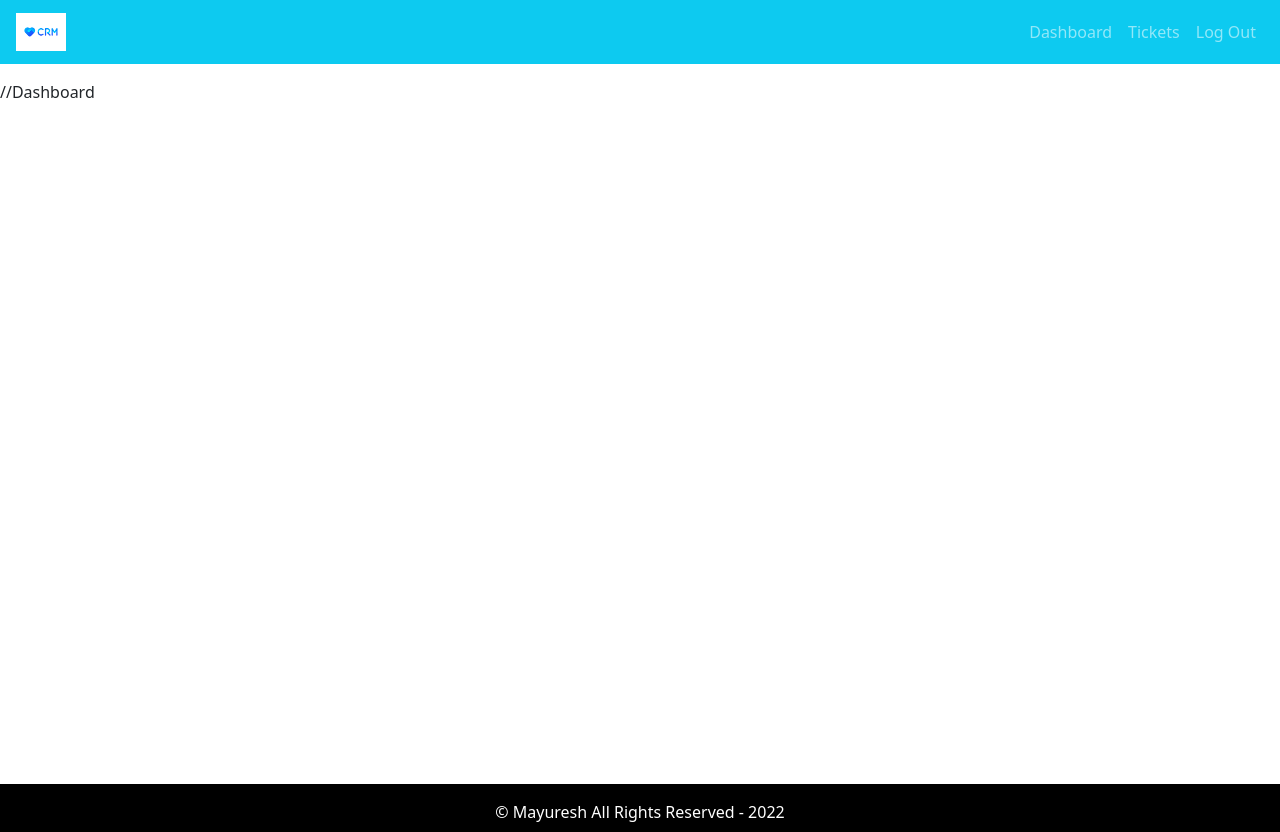
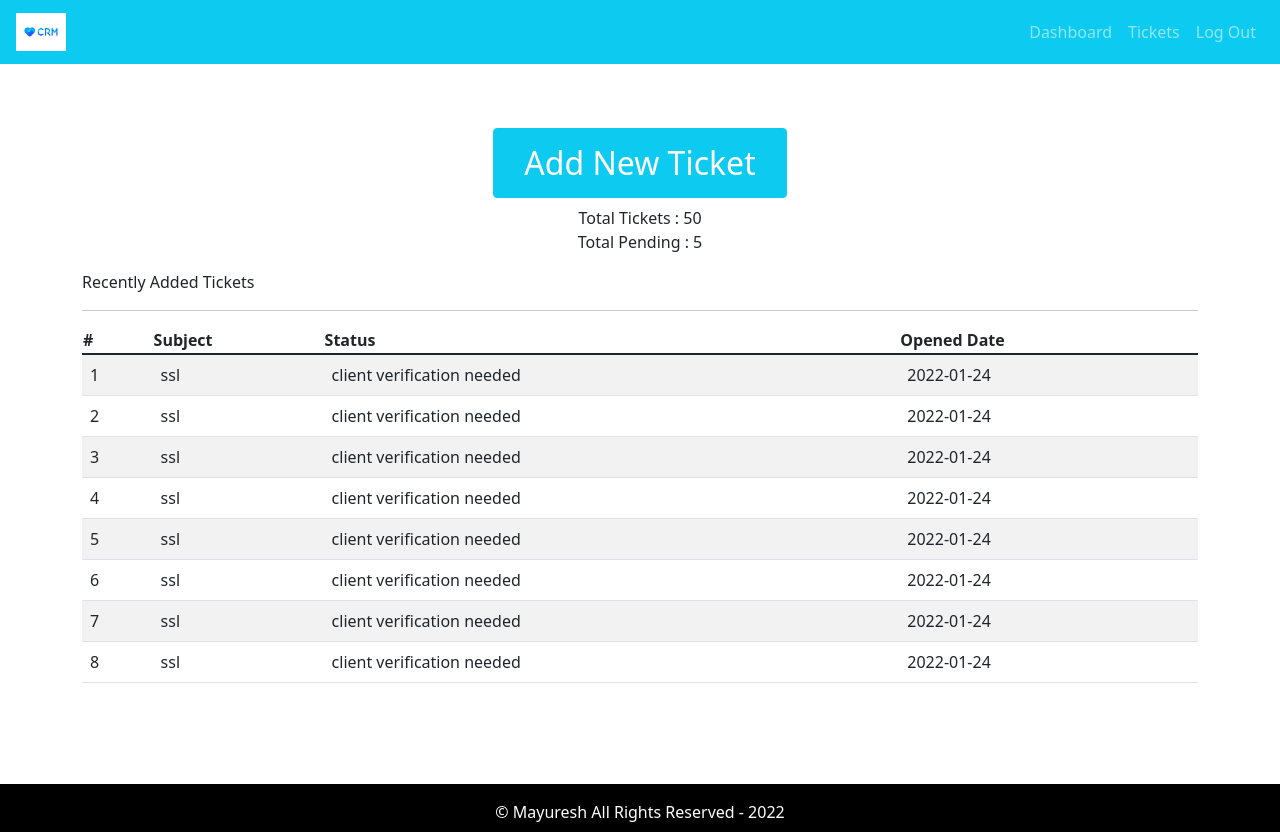
Before and after one commit to mayures/MERN-CRM, a React (Create React App) app in the folder client/: page / in a window 1280 px wide. Built offline with nearby package versions, Linux system fonts and the light colour scheme.

Commit message:
table added

```diff
--- a/client/src/App.js
+++ b/client/src/App.js
@@ -2,12 +2,15 @@
 import Login from "./pages/login/login";
 import './App.css';
 import { DefaultLayout } from './layouts/DefaultLayout';
+import {Dashboard} from './pages/Dashboard/Dashboard'
 
 function App () {
     return (
         <div className="app">
             {/* <Login /> */}
-            <DefaultLayout>//Dashboard</DefaultLayout>
+            <DefaultLayout>
+                <Dashboard />
+            </DefaultLayout>
         </div>
     )
 }
--- /dev/null
+++ b/client/src/assets/data/dummy-data.json
@@ -0,0 +1,50 @@
+[
+    {
+        "id": 1,
+        "subject":"ssl",
+        "status":"client verification needed",
+        "createdAt":"2022-01-24"
+    },
+    {
+        "id": 2,
+        "subject":"ssl",
+        "status":"client verification needed",
+        "createdAt":"2022-01-24"
+    },
+    {
+        "id": 3,
+        "subject":"ssl",
+        "status":"client verification needed",
+        "createdAt":"2022-01-24"
+    },
+    {
+        "id": 4,
+        "subject":"ssl",
+        "status":"client verification needed",
+        "createdAt":"2022-01-24"
+    },
+    {
+        "id": 5,
+        "subject":"ssl",
+        "status":"client verification needed",
+        "createdAt":"2022-01-24"
+    },
+    {
+        "id": 6,
+        "subject":"ssl",
+        "status":"client verification needed",
+        "createdAt":"2022-01-24"
+    },
+    {
+        "id": 7,
+        "subject":"ssl",
+        "status":"client verification needed",
+        "createdAt":"2022-01-24"
+    },
+    {
+        "id": 8,
+        "subject":"ssl",
+        "status":"client verification needed",
+        "createdAt":"2022-01-24"
+    }
+]
--- /dev/null
+++ b/client/src/components/TicketTable/TicketTable.comp.js
@@ -0,0 +1,29 @@
+import React from 'react';
+import { Table } from 'react-bootstrap';
+
+export const TicketTable = ({ tickets }) => {
+    return (
+        <Table striped border hover>
+            <thead>
+                <th>#</th>
+                <th>Subject</th>
+                <th>Status</th>
+                <th>Opened Date</th>
+            </thead>
+            <tbody>
+                {tickets.length ? (tickets.map(row => (
+                    <tr>
+                        <td>{row.id}</td>
+                        <td>{row.subject}</td>
+                        <td>{row.status}</td>
+                        <td>{row.createdAt}</td>
+                    </tr>
+                ))) : (
+                    <tr>
+                        <td colSpan="4" className='text-center'>No ticket show</td>
+                    </tr>
+                )}
+            </tbody>
+        </Table>
+    );
+};
--- /dev/null
+++ b/client/src/pages/Dashboard/Dashboard.js
@@ -0,0 +1,31 @@
+import React from 'react';
+import { Container, Row, Col, Button } from 'react-bootstrap';
+import { TicketTable } from '../../components/TicketTable/TicketTable.comp';
+import tickets from '../../assets/data/dummy-data.json'
+
+export const Dashboard = () => {
+    return (
+        <Container>
+            <Row>
+                <Col className="text-center mt-5 mb-2">
+                    <Button variant='info' style={{fontSize:'2rem', padding:'10px 30px', color:'white'}}>Add New Ticket</Button>
+                </Col>
+            </Row>
+            <Row>
+                <Col className="text-center mb-2">
+                    <div>Total Tickets : 50</div>
+                    <div>Total Pending : 5</div>
+                </Col>
+            </Row>
+            <Row>
+                <Col className='mt-2'>Recently Added Tickets</Col>
+            </Row>
+            <hr />
+            <Row>
+                <Col className='recent tickets'>
+                    <TicketTable tickets={tickets} />
+                </Col>
+            </Row>
+        </Container>
+    );
+};
```
